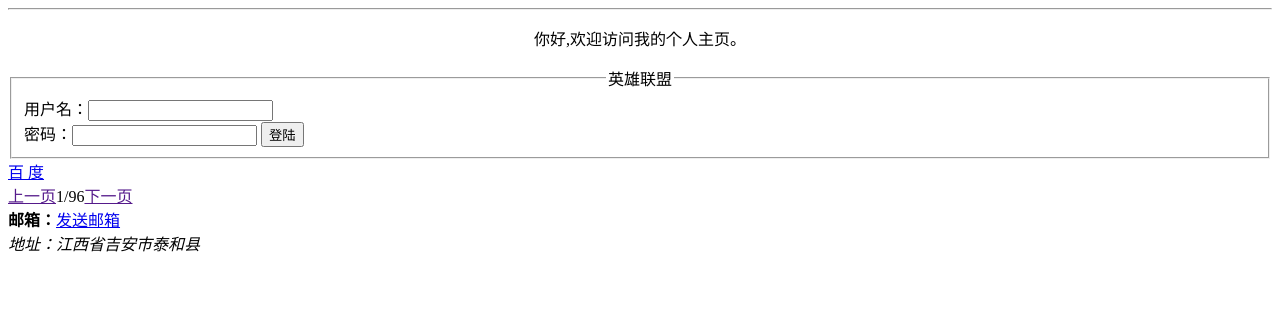
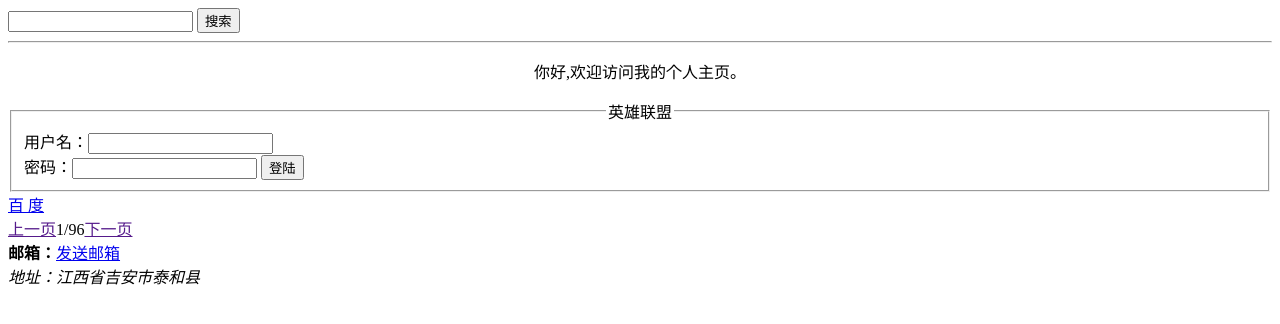
Before and after one commit to taoxintai/taoxintai.github.io, a plain HTML site: page index.html in a window 1280 px wide. Drawn offline with Linux system fonts and the light colour scheme.

Commit message:
Update index.html

```diff
--- a/index.html
+++ b/index.html
@@ -13,6 +13,10 @@
   }
   </script>
 <body>
+  <form method="GET" action="https://www.baidu.com">
+  <input type='text' name= "word">
+    <input type="submit" value="搜索">
+  </form>
   <hr/>
 <p align="center">你好,欢迎访问我的个人主页。</p>
   <fieldset>
```
